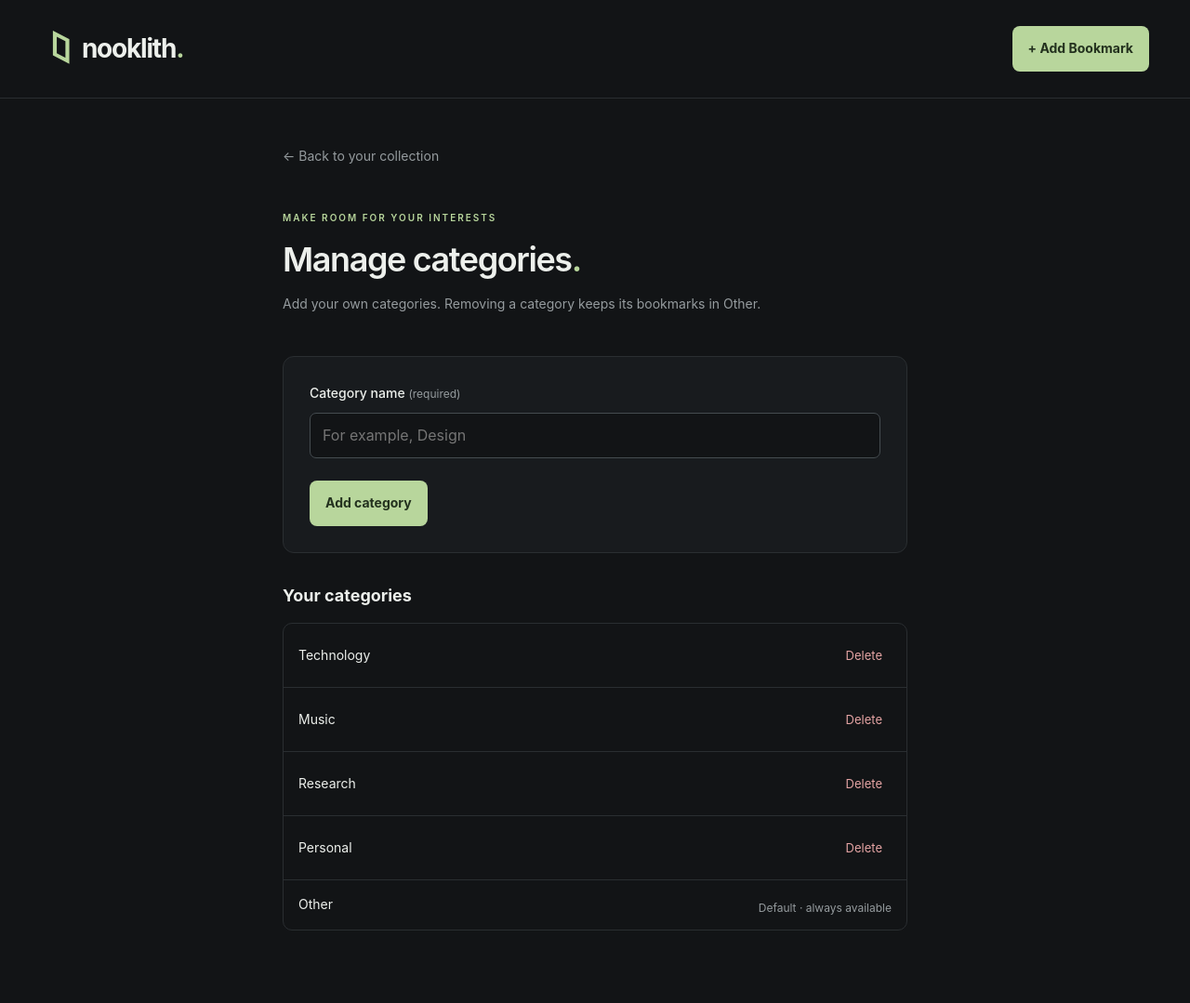
After one commit to michealcoleyoung/nooklith, a Flask app: page /categories in a window 1280 px wide. The commit adds this page. Shown: the whole page at 93% size. Run offline with Flask 3, Linux system fonts and the light colour scheme; some libraries are stand-ins or nearby versions.

Commit message:
Add custom category management with bookmark preservation

```diff
--- a/app/__init__.py
+++ b/app/__init__.py
@@ -45,5 +45,6 @@ def create_app(test_config=None):
 
     with app.app_context():
         db.create_all()
+        models.initialize_categories()
 
     return app
--- a/app/routes.py
+++ b/app/routes.py
@@ -1,11 +1,13 @@
 from ipaddress import ip_address
 import re
+import unicodedata
 from urllib.parse import urlsplit, urlunsplit
 
-from flask import Blueprint, flash, jsonify, redirect, render_template, request, url_for
+from flask import Blueprint, abort, flash, jsonify, redirect, render_template, request, url_for
+from sqlalchemy.exc import IntegrityError
 
 from app import db
-from app.models import Bookmark, CATEGORIES
+from app.models import Bookmark, Category, category_names
 
 main = Blueprint("main", __name__)
 
@@ -61,7 +63,7 @@ def bookmark_values():
     else:
         values["url"] = normalized_url
     values["category"] = values["category"] or "Other"
-    if values["category"] not in CATEGORIES:
+    if values["category"] not in category_names():
         errors["category"] = "Choose one of the listed categories."
     if len(values["description"]) > 5000:
         errors["description"] = "Keep the description to 5,000 characters or fewer."
@@ -71,7 +73,7 @@ def bookmark_values():
 def render_form(values, errors=None, bookmark=None):
     return render_template(
         "bookmark_form.html", values=values, errors=errors or {},
-        bookmark=bookmark, categories=CATEGORIES,
+        bookmark=bookmark, categories=category_names(),
     )
 
 
@@ -81,7 +83,7 @@ def index():
         db.select(Bookmark).order_by(Bookmark.created_at.desc(), Bookmark.id.desc())
     ).scalars().all()
     return render_template(
-        "index.html", bookmarks=bookmarks, categories=CATEGORIES,
+        "index.html", bookmarks=bookmarks, categories=category_names(),
         domain=lambda url: urlsplit(url).netloc,
     )
 
@@ -140,3 +142,48 @@ def toggle_favorite(bookmark_id):
         return jsonify(id=bookmark.id, is_favorite=bookmark.is_favorite)
     flash("Added to favorites." if bookmark.is_favorite else "Removed from favorites.", "success")
     return redirect(url_for("main.index"), code=303)
+
+
+def render_categories(name="", error=None):
+    categories = db.session.execute(db.select(Category).order_by(Category.id)).scalars().all()
+    return render_template("categories.html", categories=categories, name=name, error=error)
+
+
+@main.get("/categories")
+def manage_categories():
+    return render_categories()
+
+
+@main.post("/categories")
+def create_category():
+    raw_name = request.form.get("name", "")
+    name = " ".join(raw_name.split())
+    if not name or len(name) > 50:
+        return render_categories(name, "Enter a category name between 1 and 50 characters."), 422
+    if any(unicodedata.category(character).startswith("C") for character in raw_name):
+        return render_categories(name, "Category names cannot contain control characters."), 422
+    db.session.add(Category(name=name, name_key=name.casefold()))
+    try:
+        db.session.commit()
+    except IntegrityError:
+        db.session.rollback()
+        return render_categories(name, "That category already exists. Choose a different name."), 422
+    flash(f'Category “{name}” added.', "success")
+    return redirect(url_for("main.manage_categories"), code=303)
+
+
+@main.post("/categories/<int:category_id>/delete")
+def delete_category(category_id):
+    category = db.get_or_404(Category, category_id)
+    if category.name == "Other":
+        abort(400, description="Other is the fallback category and cannot be deleted.")
+    if request.form.get("confirmed") != "yes":
+        return render_template("category_delete.html", category=category)
+    db.session.execute(
+        db.update(Bookmark).where(Bookmark.category == category.name).values(category="Other")
+    )
+    name = category.name
+    db.session.delete(category)
+    db.session.commit()
+    flash(f'Category “{name}” deleted. Its bookmarks are now in Other.', "success")
+    return redirect(url_for("main.manage_categories"), code=303)
--- a/app/static/css/style.css
+++ b/app/static/css/style.css
@@ -1,3 +1,50 @@
+.manage-categories {
+  margin: 12px 8px 0;
+  justify-content: flex-start;
+}
+
+.sidebar .category-filter {
+  white-space: normal;
+  overflow-wrap: anywhere;
+}
+
+.sidebar .category-list li {
+  min-width: 0;
+  max-width: 100%;
+}
+
+.category-heading {
+  font-size: 18px;
+  margin-top: 32px;
+}
+
+.managed-categories {
+  list-style: none;
+  padding: 0;
+  border: 1px solid var(--line);
+  border-radius: 10px;
+}
+
+.managed-categories li {
+  display: flex;
+  align-items: center;
+  justify-content: space-between;
+  gap: 12px;
+  flex-wrap: wrap;
+  padding: 12px 16px;
+  overflow-wrap: anywhere;
+}
+
+.managed-categories li + li {
+  border-top: 1px solid var(--line);
+}
+
+.field-hint a {
+  color: var(--accent);
+  text-decoration: underline;
+  text-underline-offset: 3px;
+}
+
 :root {
   color-scheme:dark;
   --bg:#121416;
--- a/app/templates/bookmark_form.html
+++ b/app/templates/bookmark_form.html
@@ -35,6 +35,7 @@
         {% for category in categories %}<option value="{{ category }}" {% if values.category == category %}selected{% endif %}>{{ category }}</option>{% endfor %}
       </select>
       {% if errors.category %}<p class="field-error" id="category-error">{{ errors.category }}</p>{% endif %}
+      <p class="field-hint">Need another category? <a href="{{ url_for('main.manage_categories') }}">Manage categories</a> before filling out this form.</p>
     </div>
     <div class="form-actions"><button class="add-button" type="submit">{{ 'Save changes' if bookmark else 'Save bookmark' }}</button><a class="text-button" href="{{ url_for('main.index') }}">Cancel</a></div>
   </form>
--- /dev/null
+++ b/app/templates/categories.html
@@ -0,0 +1,32 @@
+{% extends 'base.html' %}
+{% block title %}Manage Categories · Nooklith{% endblock %}
+{% block content %}
+<main id="main" class="form-page" tabindex="-1">
+  <a class="back-link" href="{{ url_for('main.index') }}">← Back to your collection</a>
+  <p class="eyebrow">MAKE ROOM FOR YOUR INTERESTS</p>
+  <h1>Manage categories<span class="heading-dot">.</span></h1>
+  <p class="subtitle">Add your own categories. Removing a category keeps its bookmarks in Other.</p>
+  {% if error %}<div class="form-summary" role="alert" tabindex="-1"><p><a href="#name">{{ error }}</a></p></div>{% endif %}
+  <form class="bookmark-form" method="post" action="{{ url_for('main.create_category') }}">
+    <input type="hidden" name="csrf_token" value="{{ csrf_token() }}">
+    <div class="field">
+      <label for="name">Category name <span>(required)</span></label>
+      <input id="name" name="name" value="{{ name }}" required maxlength="50" placeholder="For example, Design" {% if error %}aria-invalid="true" aria-describedby="name-error"{% endif %}>
+      {% if error %}<p class="field-error" id="name-error">{{ error }}</p>{% endif %}
+    </div>
+    <button class="add-button" type="submit">Add category</button>
+  </form>
+  <h2 class="category-heading">Your categories</h2>
+  <ul class="managed-categories">
+    {% for category in categories %}
+    <li><span>{{ category.name }}</span>
+      {% if category.name == 'Other' %}<span class="field-hint">Default · always available</span>
+      {% else %}<form method="post" action="{{ url_for('main.delete_category', category_id=category.id) }}">
+        <input type="hidden" name="csrf_token" value="{{ csrf_token() }}">
+        <button class="text-button danger" type="submit" aria-label="Delete category {{ category.name }}">Delete</button>
+      </form>{% endif %}
+    </li>
+    {% endfor %}
+  </ul>
+</main>
+{% endblock %}
--- a/app/templates/index.html
+++ b/app/templates/index.html
@@ -10,6 +10,7 @@
       <li><button type="button" class="category-filter selected" data-category-filter="" aria-pressed="true" disabled>All categories</button></li>
       {% for category in categories %}<li><button type="button" class="category-filter" data-category-filter="{{ category }}" aria-pressed="false" disabled><span class="category-dot dot-{{ loop.index }}" aria-hidden="true"></span>{{ category }}</button></li>{% endfor %}
     </ul>
+    <a class="text-button manage-categories" href="{{ url_for('main.manage_categories') }}">Manage categories</a>
     <div class="sidebar-footer"><span class="small-mark" aria-hidden="true">▱</span><p>A little less searching.<br>A little more finding.</p><span>Built by <strong>cole.dev</strong></span></div>
   </aside>
   <main id="main" class="main" tabindex="-1">
```
Also changed, not shown: AGENTS.md (+2 -0 lines), app/models.py (+23 -1 lines), app/templates/category_delete.html (added, +15 -0 lines), docs/REQUIREMENTS.md (+15 -1 lines), tests/test_browser.py (+31 -0 lines), tests/test_categories.py (added, +109 -0 lines), README.md, 4 other files.
